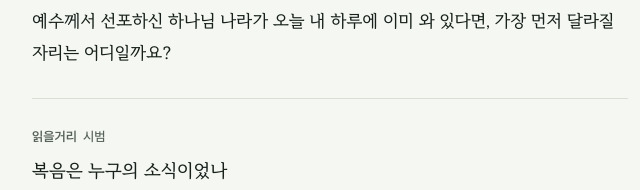
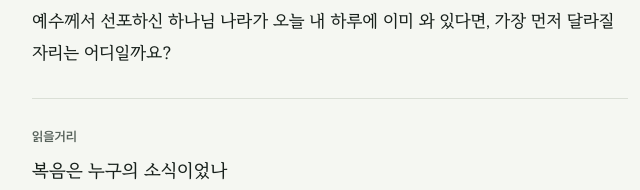
Before and after one commit to najh100-a11y/tongdok, a plain HTML site: page index.html in a window 1280 px wide. Shown: the part 1620-1810 px from the top of the page, 310-950 px from the left. Drawn offline with Linux system fonts and the light colour scheme.

Commit message:
읽을거리 제목 옆 '시범' 표시 삭제
Co-Authored-By: Claude Opus 5.5 <noreply@anthropic.com>
Claude-Session: https://claude.ai/code/session_01FVqbdRgTyoykdxh4Zy6sQR

```diff
--- a/index.html
+++ b/index.html
@@ -143,7 +143,6 @@ main>section+section{border-top:1px solid var(--rule)}
 .extra h3{margin:0 0 8px;font-family:var(--font-read);font-synthesis:none;font-weight:400;font-size:1.125rem}
 .extra .src{margin-top:12px;font-size:.8125rem;line-height:1.7;color:var(--ink-soft)}
 .extra .src a{color:inherit;text-underline-offset:3px}
-.pilot{margin-left:6px;font-weight:500;color:var(--ink-soft)}
 
 /* writing areas */
 .write textarea{display:block;width:100%;min-height:92px;padding:12px 14px;border:1px solid var(--rule);border-radius:14px;background:var(--surface);resize:vertical;font-size:1rem;line-height:1.6}
@@ -669,7 +668,7 @@ main>section+section{border-top:1px solid var(--rule)}
 
     if (day.extra) {
       var x = el('section', 'extra');
-      var xl = el('h2', 'label', '읽을거리'); xl.appendChild(el('span', 'pilot', '시범')); x.appendChild(xl);
+      x.appendChild(el('h2', 'label', '읽을거리'));
       x.appendChild(el('h3', null, day.extra.title));
       var xb = el('div', 'read'); xb.appendChild(el('p', null, day.extra.body)); x.appendChild(xb);
       var src = el('p', 'src', '출처 ');
```
